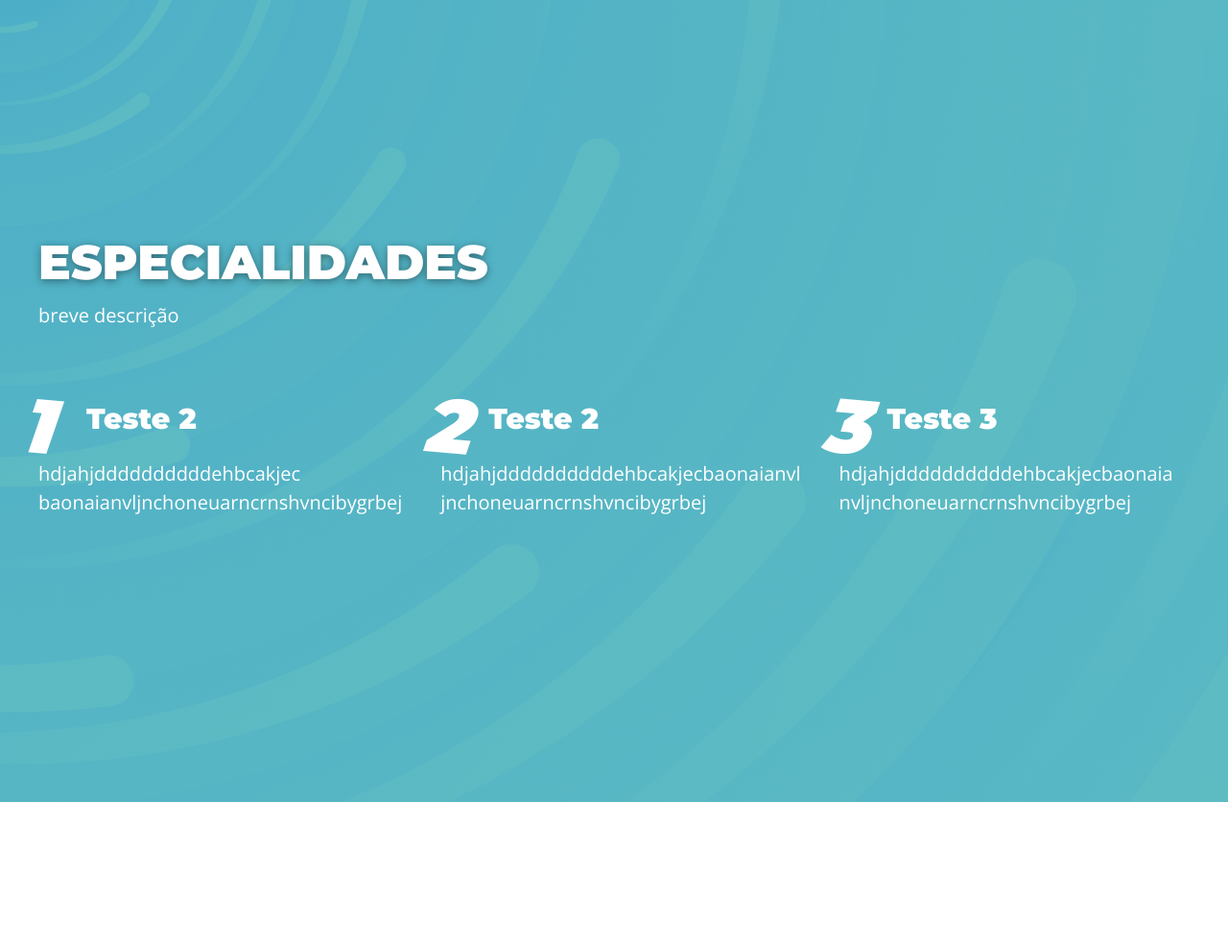
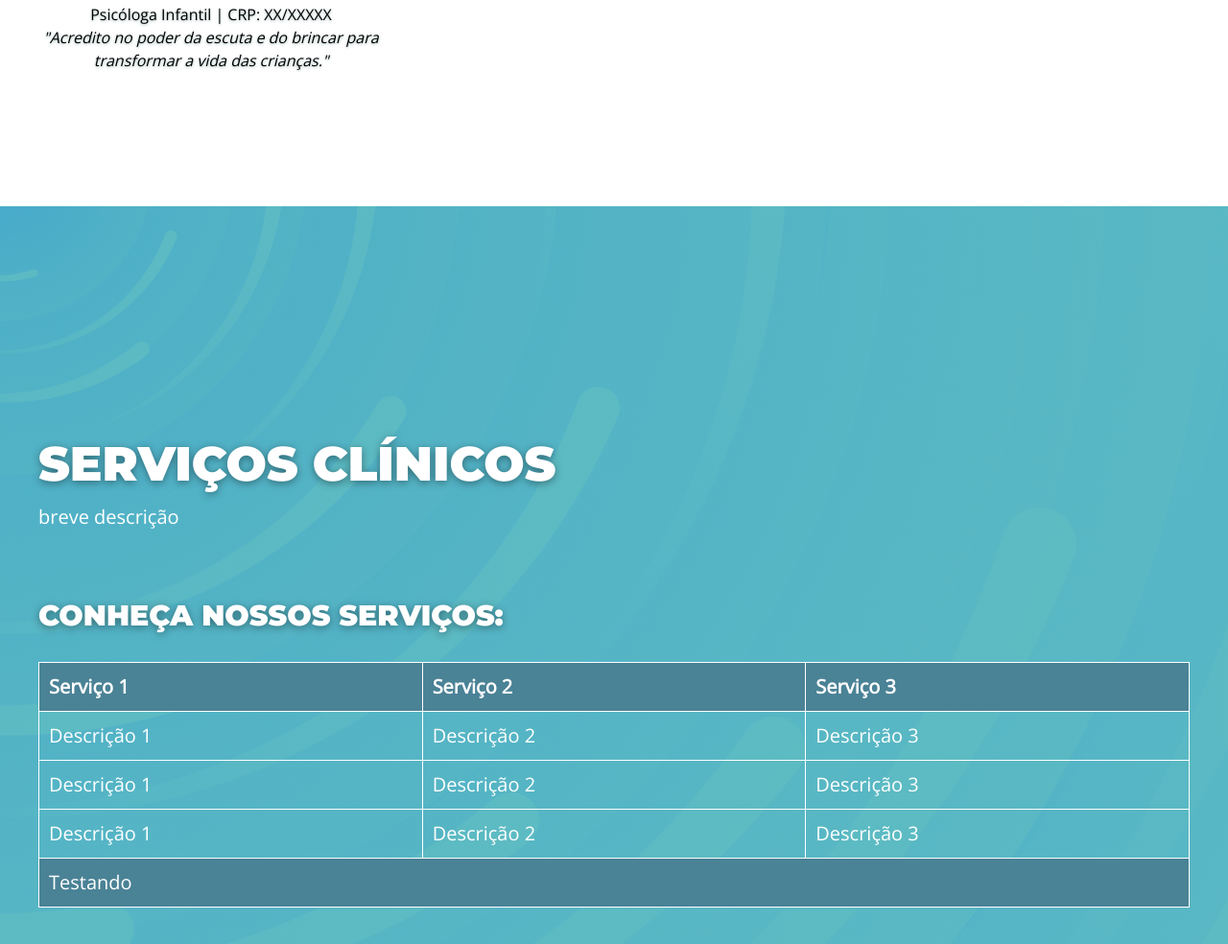
Before and after one commit to miguelalchaar/project-leanding-page, a plain HTML site: page index.html in a window 1280 px wide. Shown: the part 4664-5648 px from the top of the page at 96% size. Before the commit the page ends 5500 px from the top, so only its background shows below. Drawn offline with nearby package versions, Linux system fonts and the light colour scheme.

Commit message:
style: correção de identação

```diff
--- a/assets/css/style.css
+++ b/assets/css/style.css
@@ -6,6 +6,7 @@
   --green-light-color: #95b2af;
   --black-color: #000;
   --gap: 2rem;
+  --color-table: #4a8296;
 }
 
 * {
@@ -68,6 +69,35 @@ h6 {
 
 a {
   text-decoration: none;
+}
+
+.responsive-table {
+  overflow: hidden;
+  overflow: auto;
+}
+
+table {
+  min-width: 360px;
+  width: 100%;
+  border-collapse: collapse;
+}
+
+table td,
+table th {
+  text-wrap: nowrap;
+  padding: 1rem;
+  text-align: left;
+  border: 0.1rem solid var(--white-color);
+}
+
+tfoot td,
+table th {
+  background: var(--color-table);
+}
+
+table caption h6 {
+  font-size: 3rem;
+  text-align: left;
 }
 
 .button-text {
@@ -178,7 +208,7 @@ a {
 }
 
 .menu-spacing {
-  height: 7rem;
+  height: 3rem;
 }
 
 .home-content {
@@ -378,3 +408,13 @@ a {
 .galery-img img:hover {
   transform: translate(-2%, 2%) scale(0.9);
 }
+
+.Profissional {
+  text-align: center;
+  margin-top: 1rem;
+}
+
+.Profissional-text {
+  text-align: center;
+  font-size: 1.6rem;
+}
--- a/index.html
+++ b/index.html
@@ -1,5 +1,6 @@
 <!DOCTYPE html>
 <html lang="pt-BR">
+
 <head>
   <meta charset="UTF-8" />
   <meta name="viewport" content="width=device-width, initial-scale=1.0" />
@@ -8,11 +9,9 @@
   <link rel="stylesheet" href="assets/css/style.css" />
   <link rel="preconnect" href="https://fonts.googleapis.com" />
   <link rel="preconnect" href="https://fonts.gstatic.com" crossorigin />
-    <link
-      href="https://fonts.googleapis.com/css2?family=Montserrat:wght@900&family=Open+Sans&display=swap"
-      rel="stylesheet"
-    />
+  <link href="https://fonts.googleapis.com/css2?family=Montserrat:wght@900&family=Open+Sans&display=swap" rel="stylesheet" />
 </head>
+
 <body class="main-bg">
   <aside class="menu white-bg">
     <div class="main-content menu-content">
@@ -56,12 +55,9 @@
         </div>
       </div>
       <div class="home-img">
-          <img
-            src="assets/img/imagemHome.png"
-            alt="Ilustração colorida em estilo flat de uma terapeuta infantil interagindo
+        <img src="assets/img/imagemHome.png" alt="Ilustração colorida em estilo flat de uma terapeuta infantil interagindo
           com uma criança em ambiente acolhedor,
-                 usando cores baseadas na identidade visual da Clínica Incentivar"
-          />
+          usando cores baseadas na identidade visual da Clínica Incentivar" />
       </div>
     </div>
   </section>
@@ -126,13 +122,12 @@
         </div>
       </div>
     </div>
-      </div>
   </section>
 
   <section id="especialidades" class="especialidades main-bg section">
     <div class="main-content grid-one-content">
       <h2 class="grid-main-heading">Especialidades</h2>
-        <p class="grid-description efect" >
+      <p class="grid-description efect">
         Na Clínica Incentivar, oferecemos um leque de serviços especializados dentro da psicologia infantil,
         pensados para atender às diversas necessidades do desenvolvimento e, em particular, de crianças com Transtorno do Espectro Autista.
         Nosso objetivo é proporcionar intervenções eficazes e personalizadas</p>
@@ -171,7 +166,7 @@
   <section id="equipe" class="equipe white-bg section">
     <div class="main-content grid-one-content">
       <h2 class="grid-main-heading color-text-blue">Equipe</h2>
-        <p class="grid-description efect color-text-black" >
+      <p class="grid-description efect color-text-black">
         Por trás de cada atendimento, existe uma equipe apaixonada, qualificada e comprometida com o desenvolvimento e o
         bem-estar das crianças e de suas famílias. Contamos com profissionais de psicologia
         e ABA, que atuam de forma integrada, humanizada e personalizada.</p>
@@ -179,45 +174,79 @@
       <div class="grid">
         <div class="galery-img">
           <img src="assets/img/IMG_3403.PNG" alt="Palloma">
+          <h4 class="color-text-blue Profissional">Palloma</h4>
+          <p class="color-text-black Profissional-text">Psicóloga Infantil | CRP: XX/XXXXX<br>
+            <em>"Acredito no poder da escuta e do brincar para transformar a vida das crianças."</em>
+          </p>
         </div>
         <div class="galery-img">
           <img src="assets/img/IMG_3404.PNG" alt="Vivian">
+          <h4 class="color-text-blue Profissional">Vivian</h4>
+          <p class="color-text-black Profissional-text">Psicóloga Infantil | CRP: XX/XXXXX<br>
+            <em>"Acredito no poder da escuta e do brincar para transformar a vida das crianças."</em>
+          </p>
         </div>
         <div class="galery-img">
           <img src="assets/img/IMG_3405.PNG" alt="Fernanda">
+          <h4 class="color-text-blue Profissional">Fernanda</h4>
+          <p class="color-text-black Profissional-text">Psicóloga Infantil | CRP: XX/XXXXX<br>
+            <em>"Acredito no poder da escuta e do brincar para transformar a vida das crianças."</em>
+          </p>
         </div>
         <div class="galery-img center">
           <img src="assets/img/IMG_3406.PNG" alt="Ana Caroline">
+          <h4 class="color-text-blue Profissional">Ana Caroline</h4>
+          <p class="color-text-black Profissional-text">Psicóloga Infantil | CRP: XX/XXXXX<br>
+            <em>"Acredito no poder da escuta e do brincar para transformar a vida das crianças."</em>
+          </p>
         </div>
       </div>
     </div>
   </section>
 
-
   <section id="Services" class="Services main-bg section">
     <div class="main-content grid-one-content">
-        <h2 class="grid-main-heading">Especialidades</h2>
+      <h2 class="grid-main-heading">Serviços Clínicos</h2>
       <p class="grid-description">breve descrição</p>
-        <div class="grid">
-          <article>
-            <h3>Teste 2</h3>
-            <p>hdjahjddddddddddehbcakjec
-              baonaianvljnchoneuarncrnshvncibygrbej</p>
-          </article>
-          <article>
-            <h3>Teste 2</h3>
-            <p>
-              hdjahjddddddddddehbcakjecbaonaianvl
-              jnchoneuarncrnshvncibygrbej
-            </p>
-          </article>
-          <article>
-            <h3>Teste 3</h3>
-            <p>hdjahjddddddddddehbcakjecbaonaia
-              nvljnchoneuarncrnshvncibygrbej</p>
-          </article>
-        </div>
+
+      <table class="responsive-table">
+        <caption class="shadow-text-content">
+          <h6>Conheça nossos Serviços:</h6>
+        </caption>
+
+        <thead>
+          <tr>
+            <th>Serviço 1</th>
+            <th>Serviço 2</th>
+            <th>Serviço 3</th>
+          </tr>
+        </thead>
+
+        <tbody>
+          <tr>
+            <td>Descrição 1</td>
+            <td>Descrição 2</td>
+            <td>Descrição 3</td>
+          </tr>
+          <tr>
+            <td>Descrição 1</td>
+            <td>Descrição 2</td>
+            <td>Descrição 3</td>
+          </tr>
+          <tr>
+            <td>Descrição 1</td>
+            <td>Descrição 2</td>
+            <td>Descrição 3</td>
+          </tr>
+        </tbody>
+        <tfoot>
+          <tr>
+            <td colspan="3">Testando</td>
+          </tr>
+        </tfoot>
+      </table>
     </div>
 
   </body>
+
 </html>
```
Lines whose indentation alone changed are shown as unchanged.
